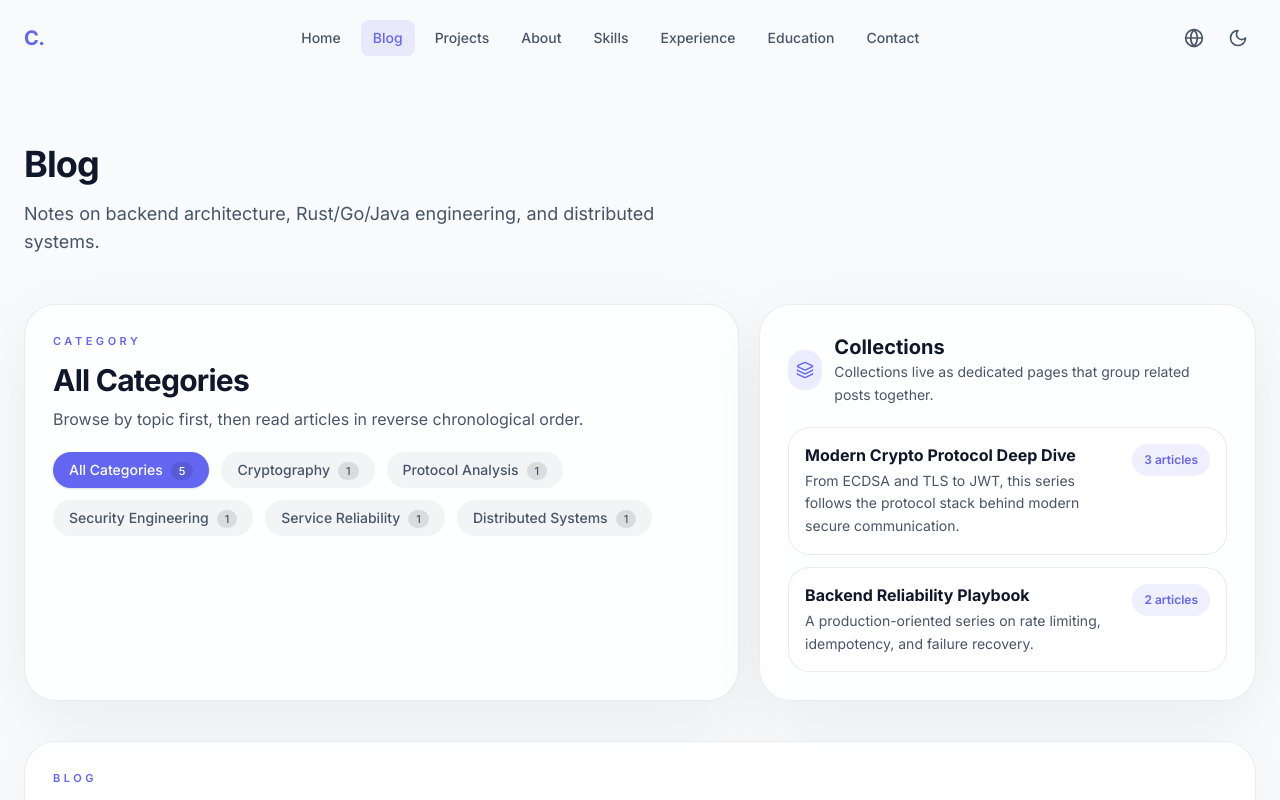
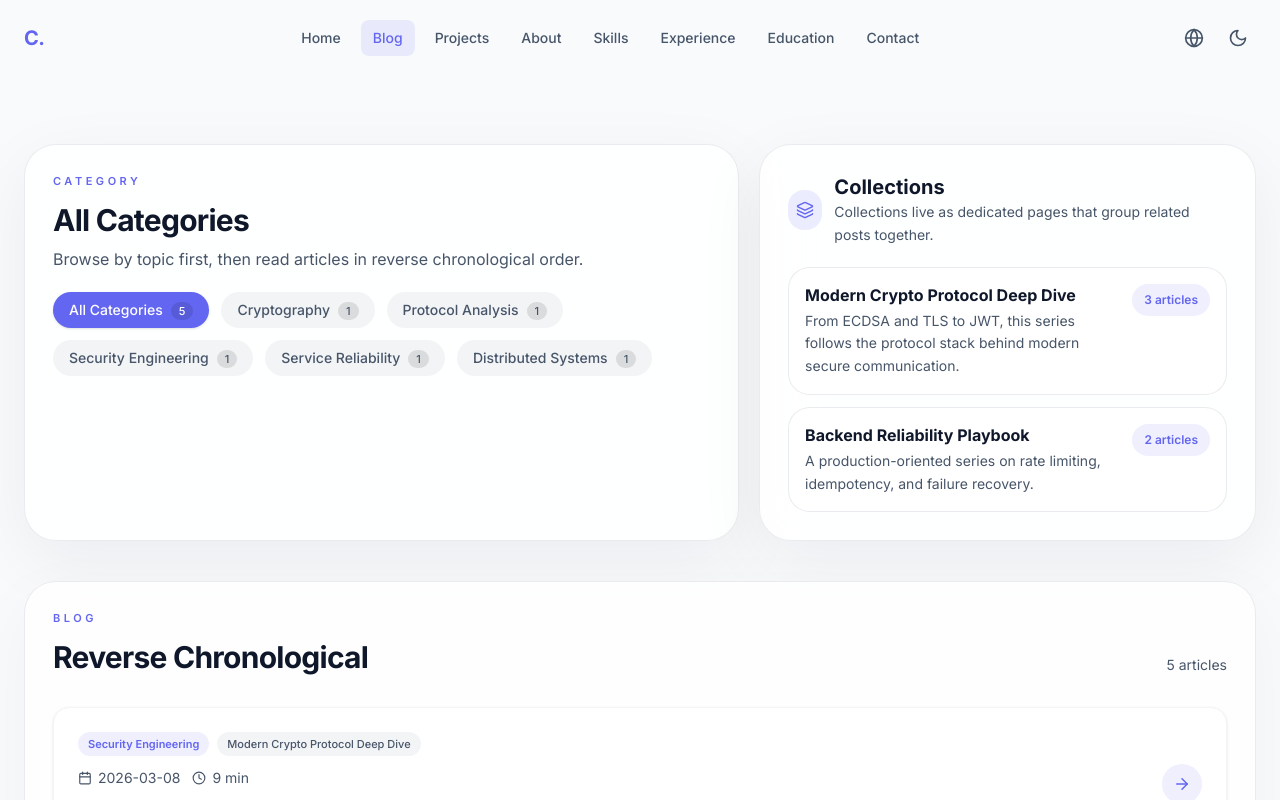
Before and after one commit to Chiicake/Chiicake.github.io, a React (Vite) app: page /#/ in a window 1280 px wide. Both pictures are taken after a click on the button "Blog". Shown: the top 800 px of the page. Built offline with nearby package versions, Linux system fonts and the light colour scheme.

Commit message:
refactor blog

```diff
--- a/src/pages/Blog.tsx
+++ b/src/pages/Blog.tsx
@@ -2,7 +2,6 @@ import { useState } from 'react';
 import { Link } from 'react-router';
 import { useTranslation } from 'react-i18next';
 import { Calendar, Clock, ArrowRight, Layers3, PenLine } from 'lucide-react';
-import { SectionTitle } from '../components/ui/SectionTitle';
 import { Card } from '../components/ui/Card';
 import { useBlogIndex } from '../hooks/useBlogIndex';
 import {
@@ -26,7 +25,6 @@ export default function Blog() {
   if (loading) {
     return (
       <div className="py-12">
-        <SectionTitle title={t('blog.title')} subtitle={t('blog.subtitle')} />
         <div className="flex items-center justify-center py-20">
           <div className="w-8 h-8 border-4 border-[var(--color-accent)] border-t-transparent rounded-full animate-spin" />
         </div>
@@ -37,7 +35,6 @@ export default function Blog() {
   if (error || !index || index.articles.length === 0) {
     return (
       <div className="py-12">
-        <SectionTitle title={t('blog.title')} subtitle={t('blog.subtitle')} />
         <div className="flex flex-col items-center justify-center py-20 text-center">
           <div className="w-20 h-20 rounded-full bg-[var(--color-accent)]/10 flex items-center justify-center mb-6">
             <PenLine size={36} className="text-[var(--color-accent)]" />
@@ -75,8 +72,6 @@ export default function Blog() {
 
   return (
     <div className="py-12">
-      <SectionTitle title={t('blog.title')} subtitle={t('blog.subtitle')} />
-
       <section className="mb-10 grid gap-5 xl:grid-cols-[1.18fr_0.82fr]">
         <div className="rounded-[2rem] border border-gray-200/80 bg-white/85 p-6 shadow-[0_20px_70px_rgba(15,23,42,0.06)] backdrop-blur-xl dark:border-slate-800/80 dark:bg-slate-950/70 md:p-7">
           <div className="mb-5 max-w-2xl">
```
